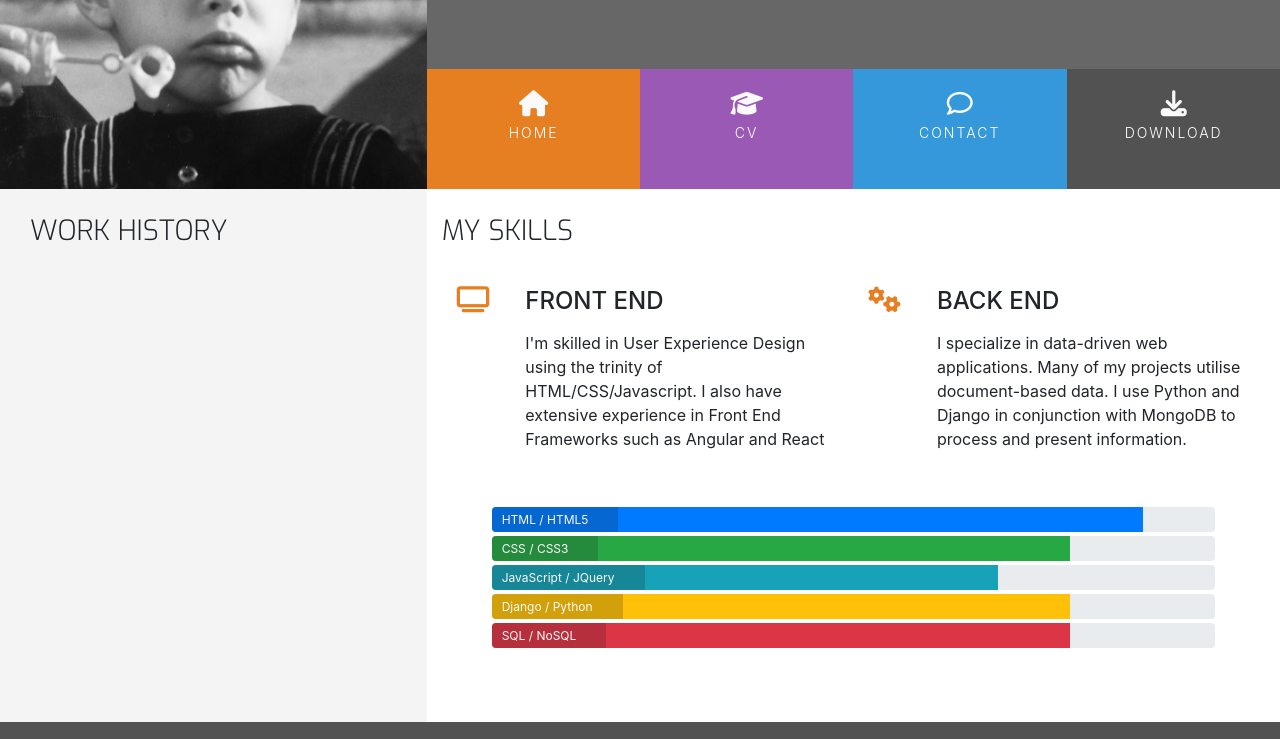
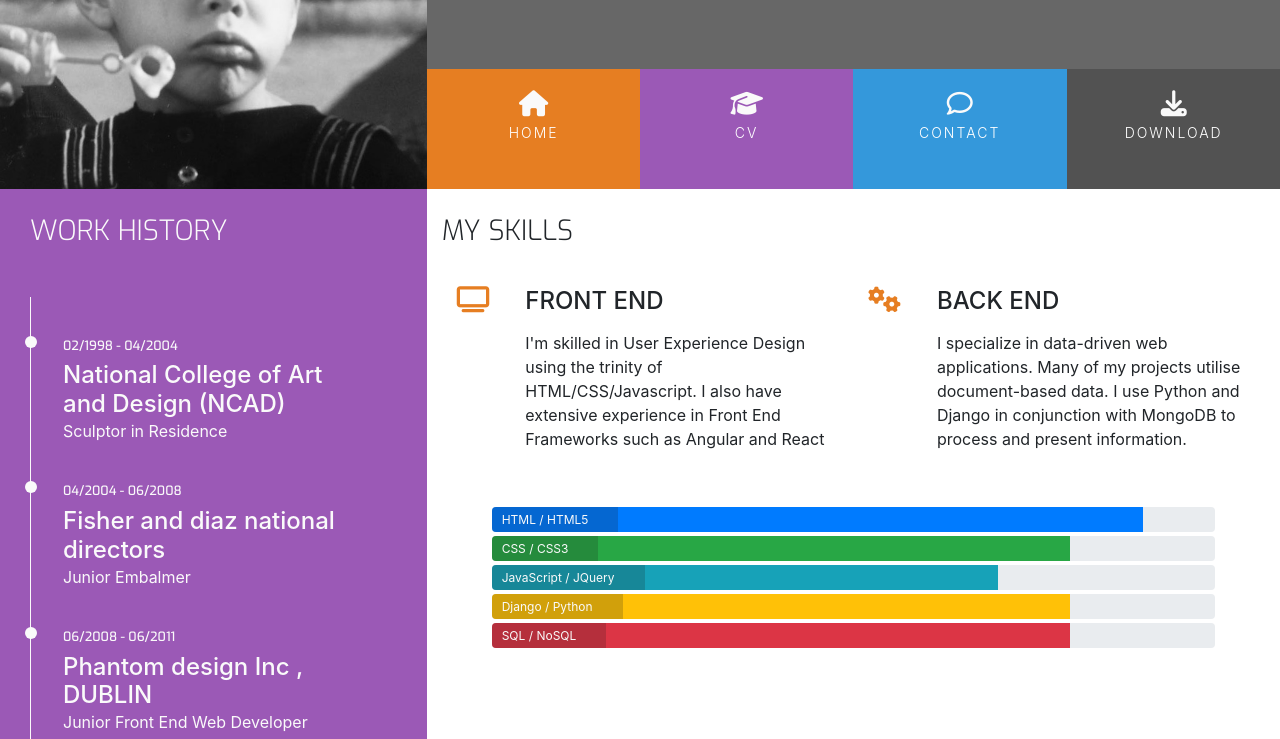
Before and after one commit to BenTeardrop/cv, a plain HTML site: page resume.html in a window 1280 px wide. Shown: the part 180-919 px from the top of the page. Drawn offline with nearby package versions, Linux system fonts and the light colour scheme.

Commit message:
Add resume html content

```diff
--- a/assets/css/style.css
+++ b/assets/css/style.css
@@ -12,6 +12,10 @@
 
 .bg-color-personal-info {
     background-color: #f4f4f4;
+}
+
+.bg-color-work-history {
+    background-color: #9b59b6;
 }
 
 .ui-menu-color-home {
@@ -62,7 +66,7 @@ h4 {
     padding: 0 30px 30px;
     float:none;
 }
-
+.history-heading,
 .section-heading {
     font-family: "Exo", sans-serif;
     font-weight: 300;
@@ -284,3 +288,52 @@ footer {
 .progress-section {
     margin: 40px 20px;
 }
+
+/* -----------------------Work History */
+
+.history-heading {
+    color: #fafafa;
+    margin-bottom: 50px;
+}
+
+.timeline-item {
+    padding: 4em 2em 0em 2em;
+    position: relative;
+    color: #fafafa;
+    border-left: 1px solid;
+}
+
+.timeline-item p {
+    padding: 0;
+    margin: 0;
+}
+
+.timeline-item:before {
+    content: attr(data-dates);
+    position: absolute;
+    left: 2.5em;
+    top: 3em;
+    display: block;
+    font-family: "Exo", sans-serif;
+    font-weight: 500;
+    font-size: 0.8em;
+    padding: 0;
+    margin: 0;
+}
+
+.timeline-item:after {
+    width:12px;
+    height:12px;
+    display: block;
+    top: 2.4em ;
+    position: absolute;
+    left: -6px;
+    border-radius: 12px;
+    content: '';
+    background-color: #fafafa;
+
+}
+
+.history-items {
+    margin-bottom: 30px;
+}
--- a/resume.html
+++ b/resume.html
@@ -55,12 +55,30 @@
     </header>
     <section class="container-fluid">
         <div class="row">
-            <div class="col-md-4 bg-color-personal-info section-column">
+            <div class="col-md-4 bg-color-work-history  section-column">
                 <div class="row">
                     <div class="col-12">
-                        <h3 class="section-heading uppercase">
+                        <h3 class="history-heading uppercase">
                             Work History
                         </h3>
+                    </div>
+                </div>
+                <div class="history-items">
+                    <div class="timeline-item" data-dates="02/1998 - 04/2004">
+                        <h4>National College of Art and Design (NCAD)</h4>
+                        <p>Sculptor in Residence</p>
+                    </div>
+                    <div class="timeline-item" data-dates="04/2004 - 06/2008">
+                        <h4>Fisher and diaz national directors</h4>
+                        <p>Junior Embalmer</p>
+                    </div>
+                    <div class="timeline-item" data-dates="06/2008 - 06/2011">
+                        <h4>Phantom design Inc , DUBLIN</h4>
+                        <p>Junior Front End Web Developer</p>
+                    </div>
+                    <div class="timeline-item" data-dates="06/2011 - Present">
+                        <h4>Holly INC silicon valley</h4>
+                        <p>Full Stack Web Developer</p>
                     </div>
                 </div>
             </div>
```
